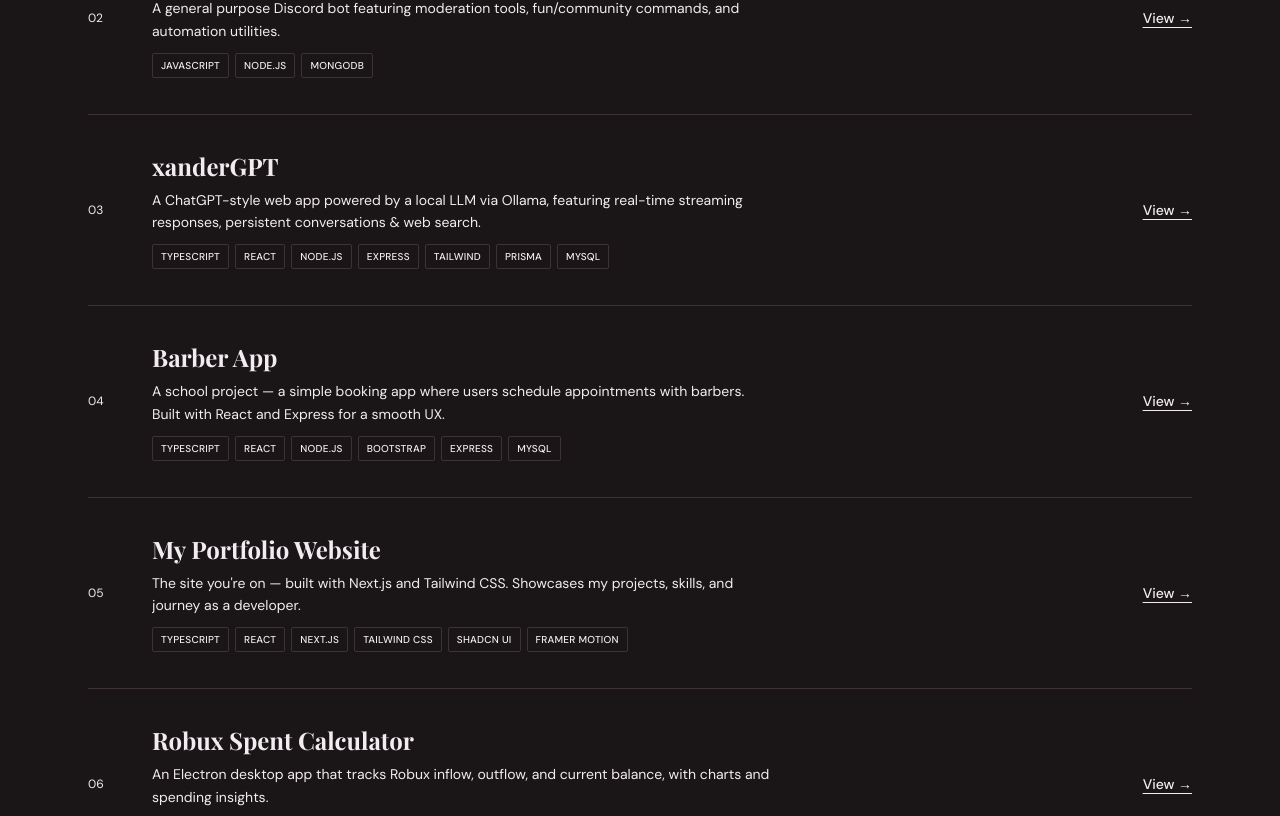
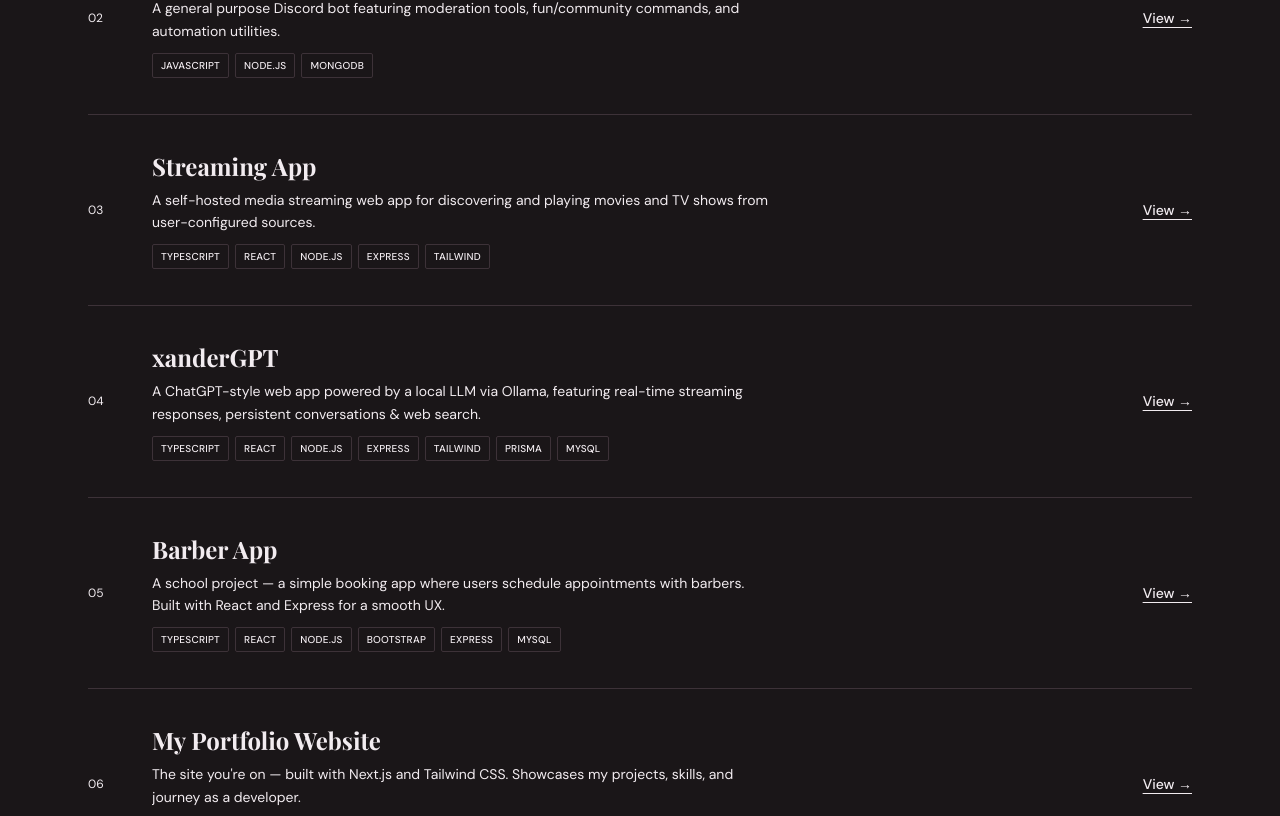
Before and after one commit to xalonious/portfolio, a Next.js app: page /projects in a window 1280 px wide. Shown: the part 604-1420 px from the top of the page. Built offline with nearby package versions, Linux system fonts and the light colour scheme.

Commit message:
change streaming app project image & add it to projects page

```diff
--- a/src/app/projects/page.tsx
+++ b/src/app/projects/page.tsx
@@ -29,6 +29,14 @@ const PROJECTS: Project[] = [
     repo: "https://github.com/xalonious/serendipity-assistant",
     image: "/projects/serendipity-assistant.png",
     tech: ["JavaScript", "Node.js", "MongoDB"],
+  },
+  {
+    title: "Streaming App",
+    description:
+      "A self-hosted media streaming web app for discovering and playing movies and TV shows from user-configured sources.",
+    repo: "https://github.com/xalonious/streaming-app",
+    image: "/projects/streamingapp.png",
+    tech: ["TypeScript", "React", "Node.js", "Express", "Tailwind"],
   },
   {
     title: "xanderGPT",
```
Also changed, not shown: public/projects/streamingapp.png.
